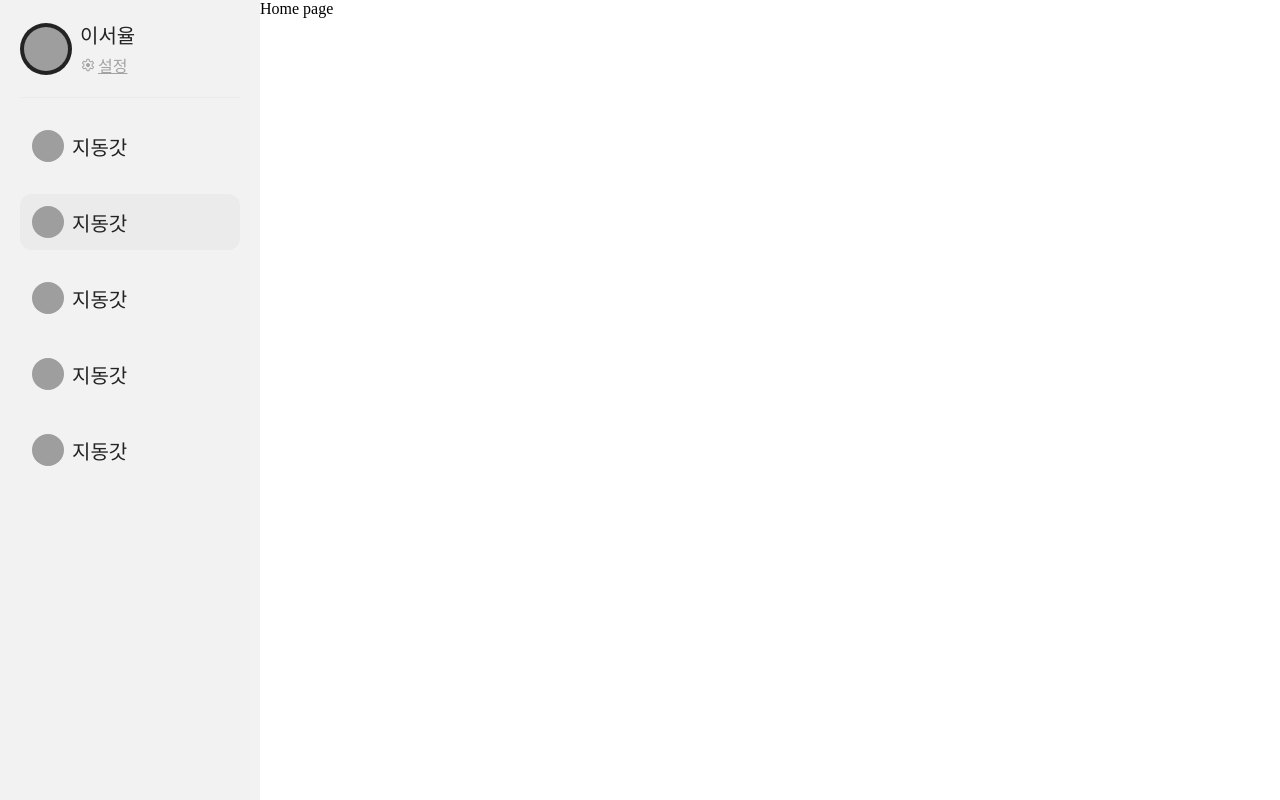
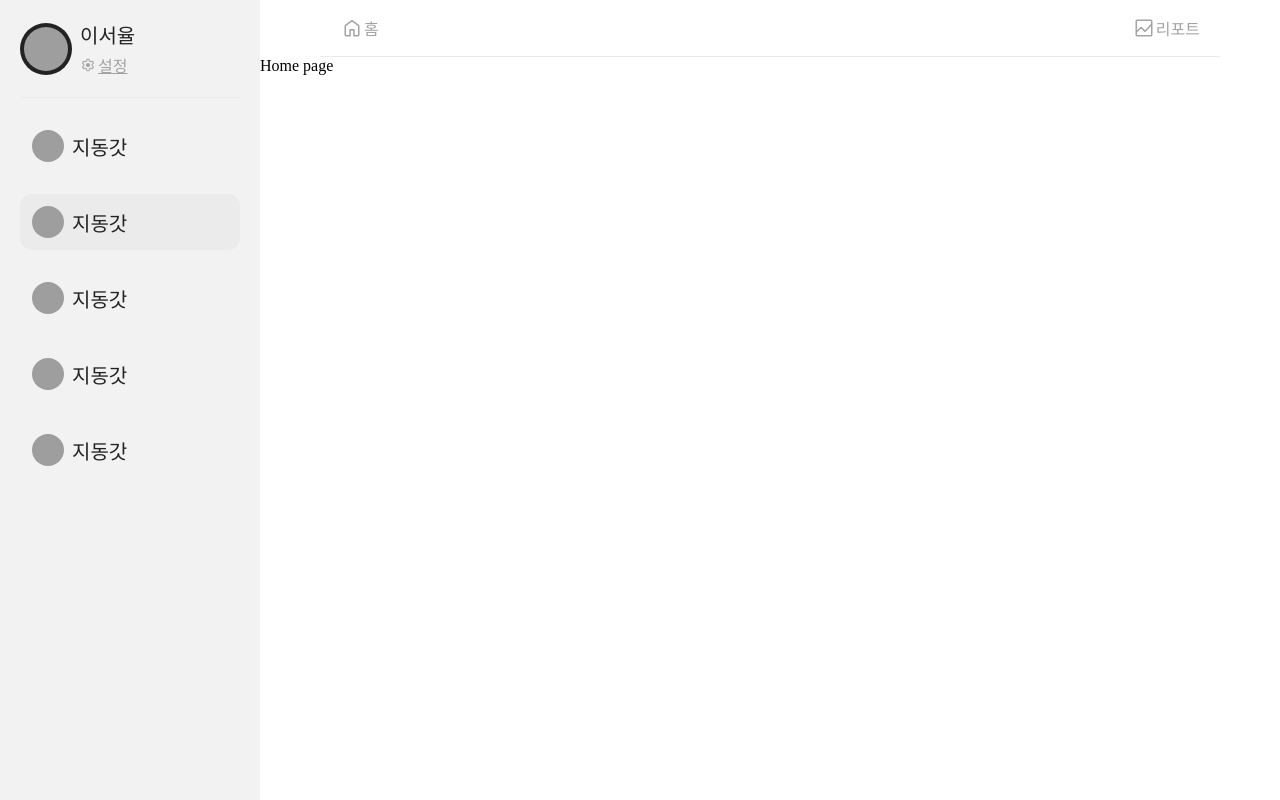
Before and after one commit to zegiha/tomo-frontend, a React (Vite) app: page / in a window 1280 px wide. Built offline with nearby package versions, Linux system fonts and the light colour scheme; grey boxes are pictures that could not be loaded; a web font is replaced by a local one.

Commit message:
design: header, add borderBottom to Row, Col

```diff
--- a/src/assets/icons/index.ts
+++ b/src/assets/icons/index.ts
@@ -1,7 +1,11 @@
 import SettingIcon from "@assets/icons/settingIcon.svg?react";
 import TranslateIcon from "@assets/icons/translate.svg?react";
+import HomeIcon from "@assets/icons/homeIcon.svg?react";
+import ReportIcon from "@assets/icons/reportIcon.svg?react"
 
 export {
   SettingIcon,
-  TranslateIcon
+  TranslateIcon,
+  HomeIcon,
+  ReportIcon,
 }
--- a/src/components/atomic/rowAndColumns/Col.tsx
+++ b/src/components/atomic/rowAndColumns/Col.tsx
@@ -9,6 +9,7 @@ interface ColStyles {
   backgroundColor?: string;
   borderRadius?: number;
   border?: string;
+  borderBottom?: string;
   margin?: string;
   maxWidth?: string;
   flex?: string;
@@ -38,6 +39,7 @@ const Col = ({ children }: ColProps) => {
     backgroundColor: context.backgroundColor,
     borderRadius: context.borderRadius ? `${context.borderRadius}px` : undefined,
     border: context.border,
+    borderBottom: context.borderBottom,
     margin: context.margin,
     maxWidth: context.maxWidth,
     flex: context.flex
@@ -56,6 +58,7 @@ const createColComponent = (defaultConfig: ColContextInterface) => (props: ColPr
   );
 };
 
+export const Col0 = createColComponent({ gap: 0 });
 export const Col4 = createColComponent({ gap: 4 });
 export const Col8 = createColComponent({ gap: 8 });
 export const Col12 = createColComponent({ gap: 12 });
--- a/src/components/atomic/rowAndColumns/Row.tsx
+++ b/src/components/atomic/rowAndColumns/Row.tsx
@@ -9,6 +9,7 @@ interface RowStyles {
   backgroundColor?: string;
   borderRadius?: number;
   border?: string;
+  borderBottom?: string;
   margin?: string;
   maxWidth?: string;
   flex?: string;
@@ -37,6 +38,7 @@ const Row = ({ children }: RowProps) => {
     backgroundColor: context.backgroundColor,
     borderRadius: context.borderRadius ? `${context.borderRadius}px` : undefined,
     border: context.border,
+    borderBottom: context.borderBottom,
     margin: context.margin,
     maxWidth: context.maxWidth,
     flex: context.flex
--- a/src/pages/Root.tsx
+++ b/src/pages/Root.tsx
@@ -2,10 +2,10 @@ import {Fragment, ReactNode} from "react";
 import {Outlet} from "react-router-dom";
 
 import tmpImage from "@assets/profileTMPImage.jpg";
-import {SettingIcon} from "@assets/icons";
+import {SettingIcon, HomeIcon, ReportIcon} from "@assets/icons";
 
-import {Row2, Row8} from "@components/atomic/rowAndColumns/Row.tsx";
-import {Col4} from "@components/atomic/rowAndColumns/Col.tsx";
+import {Row0, Row2, Row8, RowSpacebetween} from "@components/atomic/rowAndColumns/Row.tsx";
+import {Col0, Col4} from "@components/atomic/rowAndColumns/Col.tsx";
 import {Divider} from "@components/atomic";
 
 import {appStyle, sidebarStyle} from "@styles/index";
@@ -13,15 +13,32 @@ import {appStyle, sidebarStyle} from "@styles/index";
 
 function Header() {
   return (
-    <></>
+    <RowSpacebetween
+      width="100%"
+      maxWidth="900px"
+      padding="16px 20px"
+      margin="0 auto"
+      borderBottom="1px solid var(--gray600)"
+    >
+      <Row0 alignItems="center">
+        <HomeIcon width="24px" height="24px" />
+        <span className="text-m-16" style={{color: "var(--gray800)"}}>홈</span>
+      </Row0>
+      <Row0 alignItems="center">
+        <ReportIcon width="24px" height="24px" />
+        <span className="text-m-16" style={{color: "var(--gray800)"}}>리포트</span>
+      </Row0>
+    </RowSpacebetween>
   );
 }
 
 function LayoutWithHeader({children}: {children: ReactNode}) {
   return (
     <Fragment>
-      <Header />
-      {children}
+      <Col0 width="100%">
+        <Header />
+        {children}
+      </Col0>
     </Fragment>
   );
 }
--- a/src/styles/index.ts
+++ b/src/styles/index.ts
@@ -1,5 +1,5 @@
-import appStyle from "@styles/app.module.css";
-import sidebarStyle from "@styles/sidebar.module.css";
+import appStyle from "@styles/root/app.module.css";
+import sidebarStyle from "@styles/root/sidebar.module.css";
 
 export {
   appStyle,
```
Also changed, not shown: src/assets/icons/homeIcon.svg (added), src/assets/icons/reportIcon.svg (added), src/styles/root/app.module.css (renamed from src/styles/app.module.css), src/styles/root/sidebar.module.css (renamed from src/styles/sidebar.module.css).
